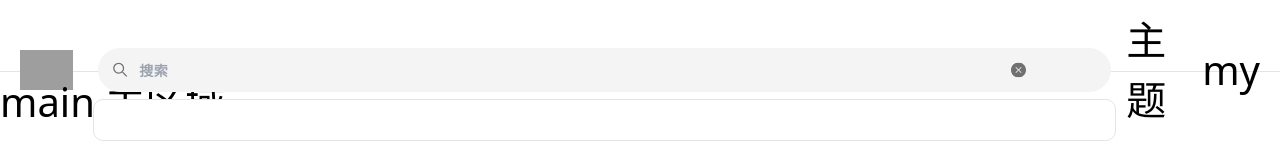
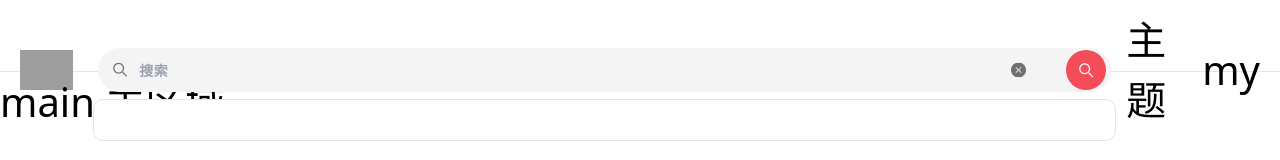
Before and after one commit to sean-lgt/vue3-vite-tailwind-frontdesk-template, a Vue app: page / in a window 1280 px wide. Shown: the top 160 px of the page. Built offline with nearby package versions, Linux system fonts and the light colour scheme; grey boxes are pictures that could not be loaded.

Commit message:
feat: 封装 button 通用组件

```diff
--- /dev/null
+++ b/src/libs/button/index.vue
@@ -0,0 +1,145 @@
+<template>
+  <button
+    class="text-sm text-center rounded duration-150 flex justify-center items-center"
+    :class="[
+      typeEnum[type],
+      sizeEnum[sizeKey].button,
+      { 'active:scale-105': isActiveAnim }
+    ]"
+    :disabled="disabled"
+    @click.stop="handleBtnClick"
+  >
+    <!-- 展示 loading -->
+    <m-svg-icon
+      v-if="loading"
+      name="loading"
+      class="w-2 h-2 animate-spin mr-1"
+    ></m-svg-icon>
+    <!-- icon 按钮 -->
+    <m-svg-icon
+      v-if="icon"
+      :name="icon"
+      class="m-auto"
+      :class="sizeEnum[sizeKey].icon"
+      :color="iconColor"
+      :fillClass="iconClass"
+    ></m-svg-icon>
+    <!-- 文字按钮 -->
+    <slot v-else />
+  </button>
+</template>
+
+<script>
+import { computed } from 'vue'
+
+// type 可选项：表示按钮风格
+const typeEnum = {
+  primary:
+    'text-white  bg-zinc-800 dark:bg-zinc-900  hover:bg-zinc-900 dark:hover:bg-zinc-700 active:bg-zinc-800 dark:active:bg-zinc-700',
+  main: 'text-white  bg-main dark:bg-zinc-900  hover:bg-hover-main dark:hover:bg-zinc-700 active:bg-main dark:active:bg-zinc-700',
+  info: 'text-zinc-800 dark:text-zinc-300  bg-zinc-200 dark:bg-zinc-700 hover:bg-zinc-300 dark:hover:bg-zinc-600 active:bg-zinc-200 dark:active:bg-zinc-700 '
+}
+// size 可选项：表示按钮大小。区分文字按钮和icon按钮
+const sizeEnum = {
+  default: {
+    button: 'w-8 h-4 text-base',
+    icon: ''
+  },
+  'icon-default': {
+    button: 'w-4 h-4',
+    icon: 'w-1.5 h-1.5'
+  },
+  small: {
+    button: 'w-7 h-3 text-base',
+    icon: ''
+  },
+  'icon-small': {
+    button: 'w-3 h-3',
+    icon: 'w-1.5 h-1.5'
+  }
+}
+
+const EMITS_CLICK = 'click'
+</script>
+<script setup>
+const props = defineProps({
+  // icon 图标名字
+  icon: {
+    type: String
+  },
+  // icon 图标颜色
+  iconColor: {
+    type: String
+  },
+  // icon 图标类名（匹配 tailwind）
+  iconClass: {
+    type: String
+  },
+  // 按钮风格
+  type: {
+    type: String,
+    default: 'main',
+    validator(val) {
+      // 获取所有的可选的按钮风格
+      const keys = Object.keys(typeEnum)
+      // 开发者指定风格是否在可选风格中
+      const result = keys.includes(val)
+      // 如果不在则给开发者提示
+      if (!result) {
+        throw new Error(`你的 type 必须是 ${keys.join('、')} 中的一个`)
+      }
+      // 返回校验结果
+      return result
+    }
+  },
+  // 大小风格
+  size: {
+    type: String,
+    default: 'default',
+    validator(val) {
+      // 获取所有的可选的大小（注意剔除 icon 开头的元素，因为我们期望开发者输入 size="default"，但不期望开发者输入 size="icon-default"）
+      const keys = Object.keys(sizeEnum).filter((key) => !key.includes('icon'))
+      // 开发者指定大小是否在可选大小中
+      const result = keys.includes(val)
+      // 如果不在则给开发者提示
+      if (!result) {
+        throw new Error(`你的 size 必须是 ${keys.join('、')} 中的一个`)
+      }
+      // 返回校验结果
+      return result
+    }
+  },
+  // 按钮在点击时是否需要动画
+  isActiveAnim: {
+    type: Boolean,
+    default: true
+  },
+  // 加载状态
+  loading: {
+    type: Boolean,
+    default: false
+  },
+  // 禁用
+  disabled: {
+    type: Boolean,
+    default: false
+  }
+})
+
+const emits = defineEmits([EMITS_CLICK])
+
+// 处理大小的 key 值
+const sizeKey = computed(() => {
+  return props.icon ? 'icon-' + props.size : props.size
+})
+
+// 按钮点击事件
+const handleBtnClick = () => {
+  if (props.loading) {
+    return
+  }
+  emits(EMITS_CLICK)
+}
+</script>
+
+<style lang="scss" scoped></style>
--- a/src/libs/search/index.vue
+++ b/src/libs/search/index.vue
@@ -25,6 +25,12 @@
         class="opacity-0 h-1.5 w-[1px] absolute translate-y-[-50%] top-[50%] right-[62px] bg-zinc-200 duration-500 group-hover:opacity-100"
       ></div>
       <!-- 搜索按钮 -->
+      <m-button
+        class="absolute translate-y-[-50%] top-[50%] right-1 rounded-xl duration-500"
+        icon="search"
+        iconColor="#ffffff"
+        @click="handleSearch"
+      ></m-button>
     </div>
     <!-- 下拉区 -->
     <transition name="slide">
@@ -37,6 +43,23 @@
   </div>
 </template>
 
-<script setup></script>
+<script setup>
+// 点击搜索
+const handleSearch = () => {}
+</script>
 
-<style lang="scss" scoped></style>
+<style lang="scss" scoped>
+.slide-enter-active {
+  transition: all 0.5s;
+}
+
+.slide-leave-active {
+  transition: all 0.5s;
+}
+
+.slide-enter-from,
+.slide-leave-to {
+  transform: translateY(40px);
+  opacity: 0;
+}
+</style>
--- a/tailwind.config.js
+++ b/tailwind.config.js
@@ -18,6 +18,10 @@ export default {
       height: {
         header: '72px',
         main: 'calc(100vh - 72px)'
+      },
+      colors: {
+        main: '#f44c58',
+        'hover-main': '#f32836'
       }
     }
   },
```
